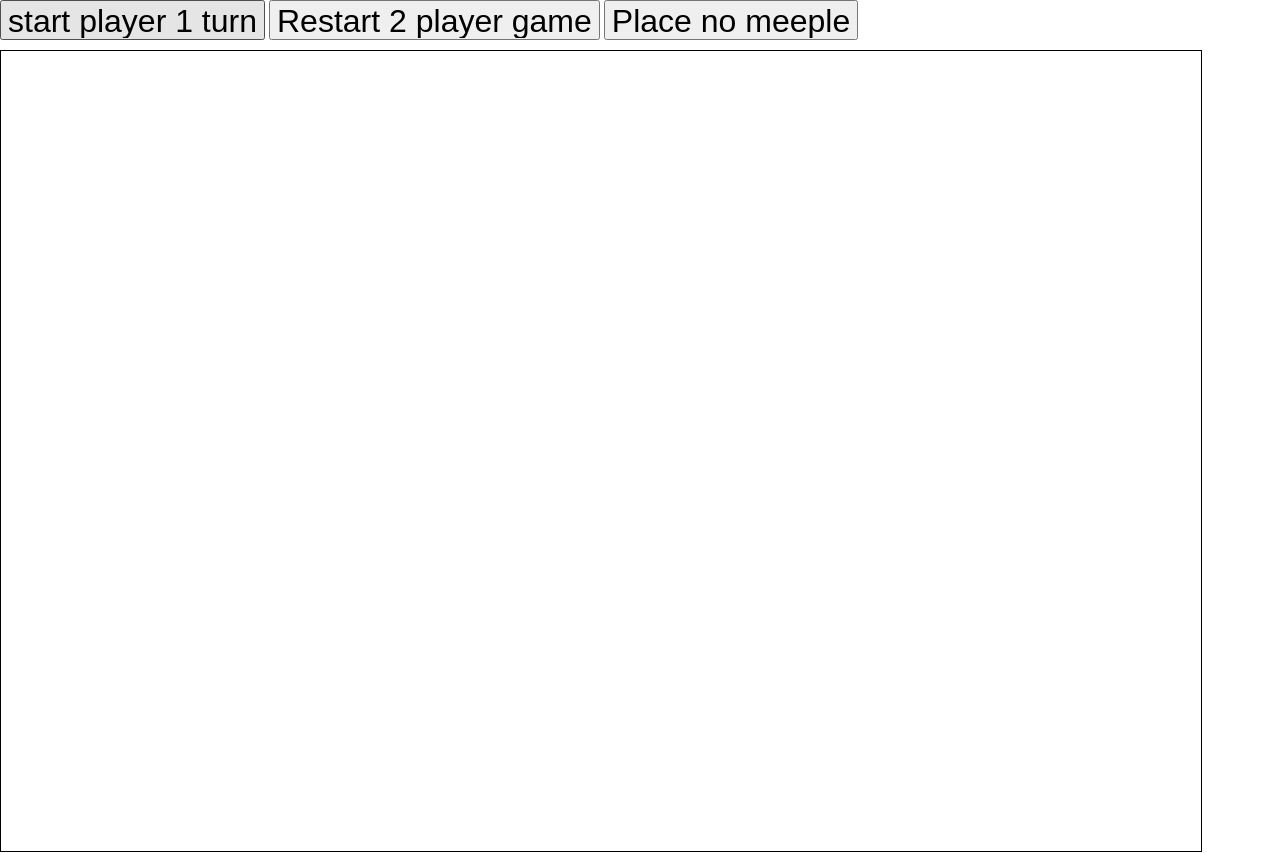
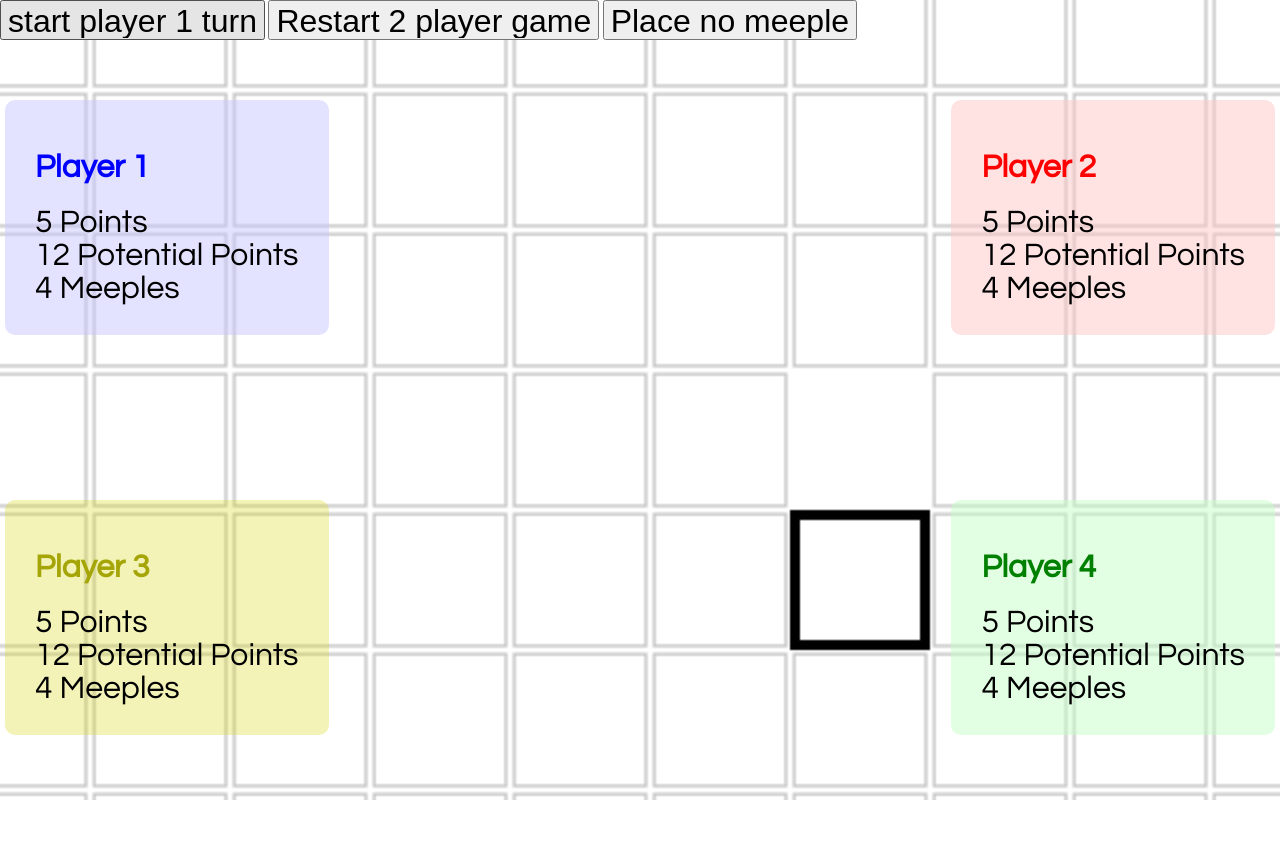
Before and after one commit to ka2le/tilegame, a website: page public/index.html in a window 1280 px wide. After the commit the page ends 803 px from the top, so only its background shows below. Drawn offline with nearby package versions, Linux system fonts and the light colour scheme.

Commit message:
test score

```diff
--- a/public/css.css
+++ b/public/css.css
@@ -1,20 +1,75 @@
 body{
 	padding: 0px;
 	margin: 0px;
+	overflow:hidden;
+		font-family: "Century Gothic", CenturyGothic, AppleGothic, sans-serif;
 }
 
 #canvasContainer{
 	position:absolute;
-	top: 50px;
+	top: 0px;
 
 }
 #theCanvas{
-
-	height:800px;
-	width:1200px;
-	border: 1px solid;
+//position:absolute;
+	height:100vh;
+	width:100vw;
+//	border: 1px solid;
 }
 #mario1{
 	transform: rotate(90deg);
 
 }
+.playerInfo{
+	z-index:20;
+	padding: 30px;
+	position:absolute;
+
+	font-size:2em;
+	border-radius: 10px;
+}
+.playerInfo h1{
+	font-size:1em;
+
+}
+#player1{
+		top:100px;
+	left: 5px;
+	background-color:rgba(200,200,255,0.5);
+}
+#player1 h1{
+ color:blue;
+}
+#player2{
+		top:100px;
+	right: 5px;
+	background-color:rgba(255,200,200,0.5);
+}
+#player2 h1{
+ color:red;
+}
+#player3{
+		top:500px;
+	left: 5px;
+	background-color:rgba(215,215,20,0.3);
+}
+#player3 h1{
+ color:rgb(165, 165, 8);
+}
+#player4{
+		top:500px;
+	right: 5px;
+	background-color:rgba(200,255,200,0.5);
+}
+#player4 h1{
+ color:green;
+}
+
+
+
+
+#testButtons{
+	position:absolute;
+	z-index:10;
+
+}
--- a/public/functions.js
+++ b/public/functions.js
@@ -35,6 +35,9 @@ function onload(){
 	console.log("start");
 	startConnection();
 	theCanvas = document.getElementById("theCanvas");
+	pixelHeight = $('#theCanvas').height()/2;
+	pixelWidth = $('#theCanvas').width()/2;
+//console.log(pixelHeight);
 	theCanvas.height = pixelHeight;
 	theCanvas.width = pixelWidth;
 	var margin = gridSize/4;
@@ -363,11 +366,23 @@ function animate(thisObject){
 var updateFrequenzy = 500;
 var clockruns = 0;
 var extraUpdate = false;
-//-------------------------------------------------DRAW------------------------------------------------------------------------
+//-------------------------------------------------DRAW------------------------------------------------------------------------'
+
+			var meepleImg = new Image();
+			meepleImg.src= "img/transparent.png";
+
+function createTransparentMeeple(){
+	//https://www.patrick-wied.at/blog/how-to-create-transparency-in-images-with-html5canvas
+	var ctx = document.getElementById('tempCanvas').getContext('2d');
+	ctx.setTransform(1, 0, 0, 1, 0, 0);
+	ctx.clearRect(0, 0, squareSize, squareSize); // clear canvas
+	ctx.drawImage(meepleImg, 0, 0, squareSize,squareSize);
+	ctx.save();
+}
 function draw() {
   var ctx = document.getElementById('theCanvas').getContext('2d');
   var time = new Date();
-  ctx.globalCompositeOperation = 'destination-over';
+  ctx.globalCompositeOperation = 'source-over';
   ctx.clearRect(0, 0, pixelWidth, pixelHeight); // clear canvas
   //moveAll();
   //draw all objects
@@ -390,9 +405,9 @@ function draw() {
 
 			ctx.drawImage(theObject.image, theObject.x+offsetX, theObject.y+offsetY, theObject.width, theObject.height);
 		}else{
-			ctx.fillStyle = theObject.color;
+		/* 	ctx.fillStyle = theObject.color;
 			ctx.strokeStyle =  theObject.colorBorder;
-			ctx.fillRect(theObject.x+offsetX,theObject.y+offsetY,theObject.width, theObject.height);
+			ctx.fillRect(theObject.x+offsetX,theObject.y+offsetY,theObject.width, theObject.height); */
 		}
 		if(theObject.meeplePos>0){
 			var meepleSquare = [];
@@ -421,10 +436,13 @@ function draw() {
 				meepleSquare.y = theObject.y+offsetY+(theObject.height/5*2);
 			}
 			ctx.clearRect(meepleSquare.x, meepleSquare.y, meepleSquare.width, meepleSquare.height); // clear canvas
-			ctx.fillRect(meepleSquare.x, meepleSquare.y, meepleSquare.width, meepleSquare.height);
+
+			//console.log("drawing");
+			ctx.drawImage(meepleImg,meepleSquare.x, meepleSquare.y, meepleSquare.width, meepleSquare.height);
 		}
 	 }
 	 if(!activeSquare.disabled){
+
 			 ctx.clearRect(activeSquare.x+offsetX, activeSquare.y+offsetY, activeSquare.width, activeSquare.height); // clear canvas
 		  ctx.fillStyle = borderColor;
 		  ctx.fillRect(activeSquare.x+offsetX, activeSquare.y+offsetY, activeSquare.width, activeSquare.height);
@@ -492,6 +510,7 @@ function waitForMeeple(){
 	activeSquare.disabled = true;
 }
 function drawNewTile(){
+	console.log(" drawNewTile()");
 	activeSquare.disabled = false;
 	activeSquare.updateType("randomTile");
 	updateTemp();
@@ -537,6 +556,7 @@ function handleInput(data){
 			}
 			if(theTurn=="newRound"){
 				send("placedTile", "", playerTurn);
+			}
 		}
 	}
 	if(intent=="placeMeeple"){
@@ -631,9 +651,11 @@ function zoomOut(){
 
 $(function() {
 	   $(window).keydown(function(e) {
-	   if(!activeSquare.disabled){
 		var key = e.which;
 		console.log("key pressed: "+key); //do stuff with "key" here...
+
+	   if(!activeSquare.disabled){
+
 			borderColor = "black";
 		  if(key == 87 && !jumping){
 				offsetY += stepLenght;
@@ -669,26 +691,7 @@ $(function() {
 		   if(key == 82){
 				drawNewTile();
 		  }
-		   // number 1
-		   if(key == 49){
-				placeMeeple(1);
-		  }
-		   // number 2
-		   if(key == 50){
-				placeMeeple(2);
-		  }
-		   // number 3
-		   if(key == 51){
-				placeMeeple(3);
-		  }
-		   // number 4
-		   if(key == 52){
-				placeMeeple(4);
-		  }
-		   // number 5
-		   if(key == 53){
-				placeMeeple(5);
-		  }
+
 		  //H for Help
 		   if(key == 72){
 		        help();
@@ -725,12 +728,38 @@ $(function() {
 			allObjects[0].movement[0] = -stepLenght;
 			offsetX -= stepLenght;
 		  }
+		  }else{
+				   	 // number 0
+		   if(key == 48){
+				testNoMeeple(0);
+		  }
+		   // number 1
+		   if(key == 49){
+				testNoMeeple(1);
+		  }
+		   // number 2
+		   if(key == 50){
+				testNoMeeple(2);
+		  }
+		   // number 3
+		   if(key == 51){
+				testNoMeeple(3);
+		  }
+		   // number 4
+		   if(key == 52){
+				testNoMeeple(4);
+		  }
+		   // number 5
+		   if(key == 53){
+				testNoMeeple(5);
+		  }
 		  }
 	   });
 	});
 
 
 function testNoMeeple(meeple){
+	console.log("testNoMeeple");
 	var message = {
       intent: "placeMeeple",
 	  value: meeple,
--- a/public/index.html
+++ b/public/index.html
@@ -13,16 +13,42 @@
  <link href="favicon.ico" rel="icon" type="image/png" />
 </head>
 <body onload="onload()">
+<div id="testButtons">
 <input type="button" style="height: 5vh; font-size:2em;"onclick="startPlayerTurn('1')" value="start player 1 turn">
 <input type="button" style="height: 5vh; font-size:2em;"onclick="restartGame('2')" value="Restart 2 player game">
-<input type="button" style="height: 5vh; font-size:2em;"onclick="testNoMeeple('1')" value="Place no meeple">
+<input type="button" style="height: 5vh; font-size:2em;"onclick="testNoMeeple('0')" value="Place no meeple">
+</div>
 <div id="canvasContainer">
 <canvas height="500px" width="500px" id="theCanvas"></canvas>
-<div id="theImages" style="display:block">
+<div id="theImages" style="display:none">
 	<!-- <img src="img/mario1.png" id="mario1"> -->
 	<canvas height="70px" width="70px" id="tempCanvas"></canvas>
 
 </div>
 </div>
+<div id="player1" class="playerInfo">
+<h1>Player 1</h1>
+<label id="scorePlayer1">5 Points</label><br>
+<label id="potentialPlayer1">12 Potential Points</label><br>
+<label id="meeplePlayer1">4 Meeples</label>
+</div>
+<div id="player2" class="playerInfo">
+<h1>Player 2</h1>
+<label id="scorePlayer1">5 Points</label><br>
+<label id="potentialPlayer1">12 Potential Points</label><br>
+<label id="meeplePlayer1">4 Meeples</label>
+</div>
+<div id="player3" class="playerInfo">
+<h1>Player 3</h1>
+<label id="scorePlayer1">5 Points</label><br>
+<label id="potentialPlayer1">12 Potential Points</label><br>
+<label id="meeplePlayer1">4 Meeples</label>
+</div>
+<div id="player4" class="playerInfo">
+<h1>Player 4</h1>
+<label id="scorePlayer1">5 Points</label><br>
+<label id="potentialPlayer1">12 Potential Points</label><br>
+<label id="meeplePlayer1">4 Meeples</label>
+</div>
 </body>
 </html>
```
Also changed, not shown: public/img/meeple.png (added), public/img/transparent.png (added). Lines whose indentation alone changed are shown as unchanged.
